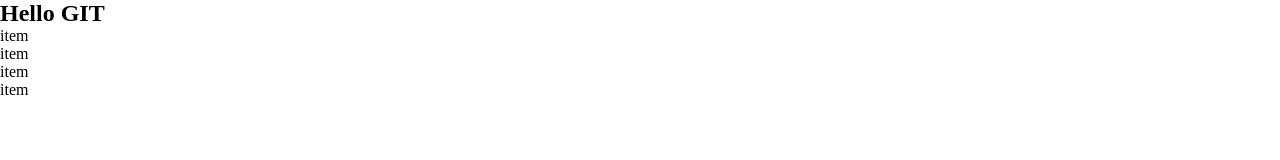
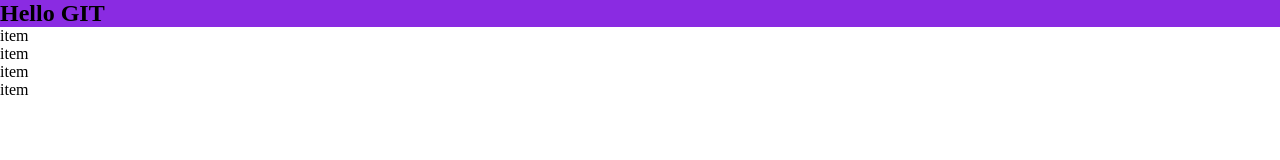
Before and after one commit to HorovyyViacheslav/project_one, a plain HTML site: page index.html in a window 1280 px wide. Drawn offline with Linux system fonts and the light colour scheme.

Commit message:
changed style.css and added git.ignore and readme

```diff
--- a/index.html
+++ b/index.html
@@ -10,7 +10,7 @@
 <body>
 
     <header>
-        <h2>Hello GIT</h2>
+        <h2 class="nav">Hello GIT</h2>
         <nav>
             <ul>
                 <li><a href="#"></a> item</li>
--- a/style.css
+++ b/style.css
@@ -2,3 +2,6 @@
     margin: 0%;
     padding: 0;
 }
+.nav{
+    background-color: blueviolet;
+}
```
Also changed, not shown: 2 other files.
